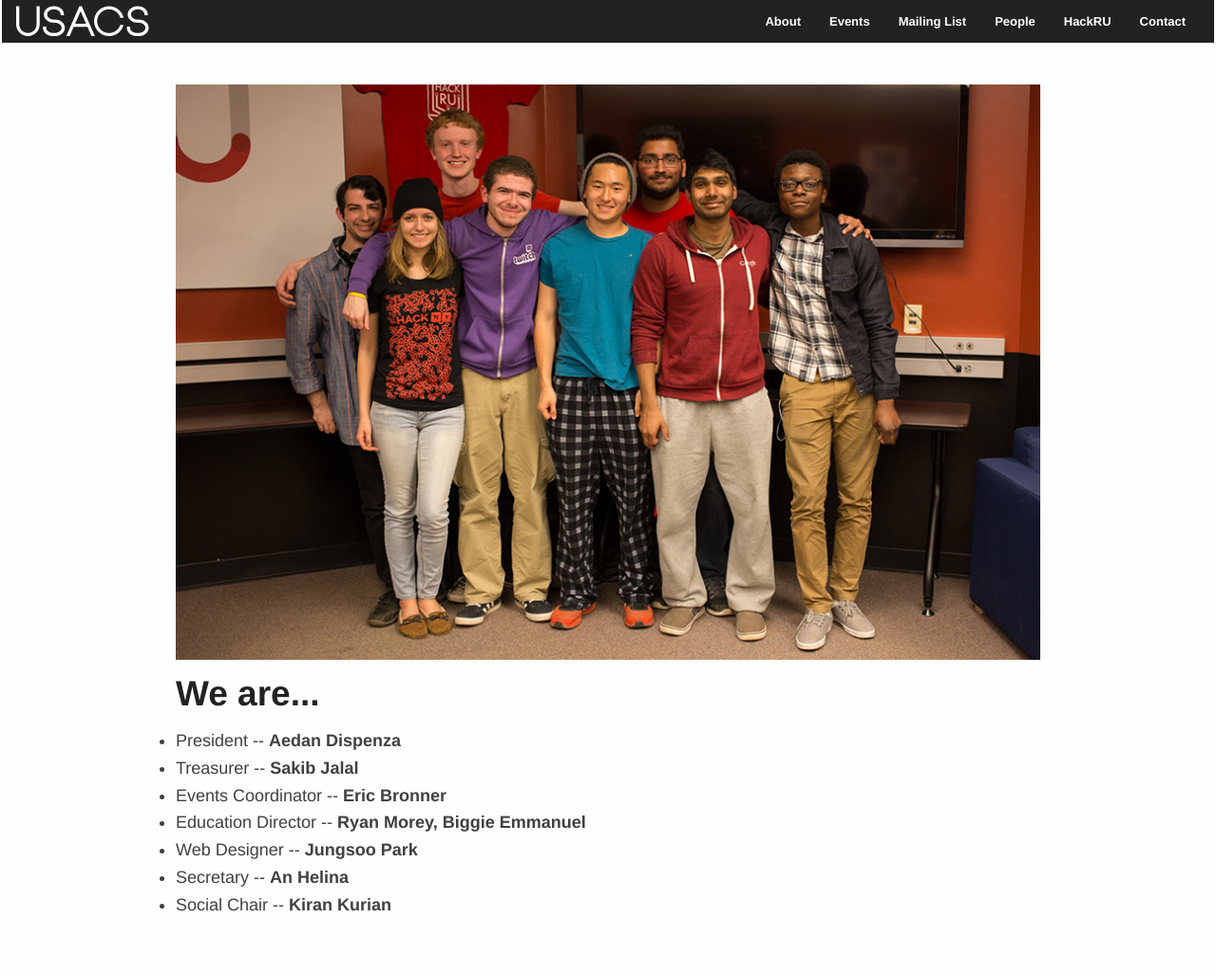
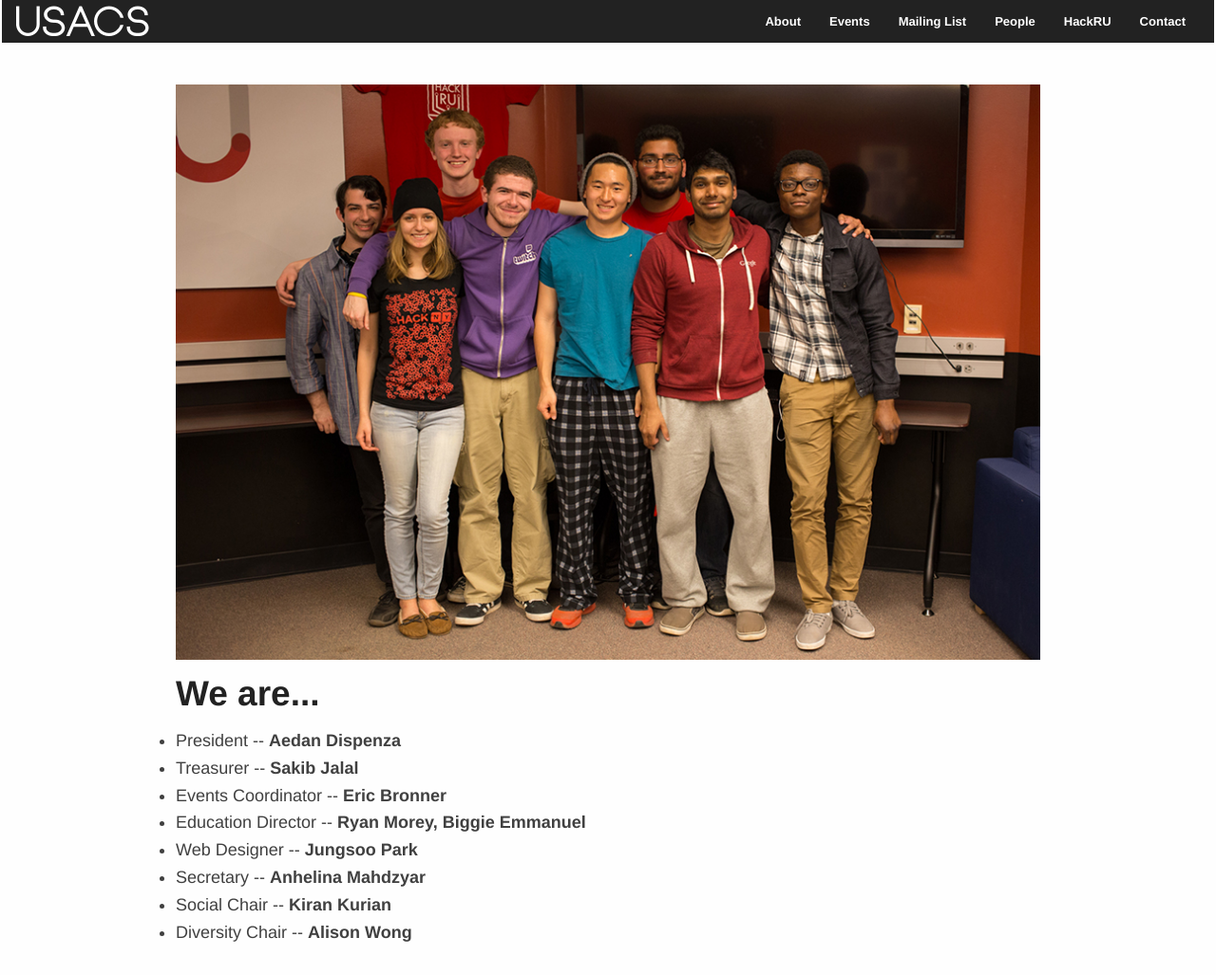
Before and after one commit to usacs/usacs.github.io, a Jekyll site: the page built from people.html, in a window 1280 px wide. Shown: the whole page at 95% size. Built offline with Jekyll 4.4.1, drawn with Linux system fonts in a browser that asks for light colours; Markdown is read by kramdown in place of the engine named in the settings; before the commit the page ends 999 px from its top, so only the background shows below that.

Commit message:
Fix An's name and add Alison

```diff
--- a/people.html
+++ b/people.html
@@ -13,8 +13,9 @@ title: "People"
             <li>Events Coordinator -- <b>Eric Bronner</b></li>
             <li>Education Director -- <b>Ryan Morey, Biggie Emmanuel</b></li>
             <li>Web Designer -- <b>Jungsoo Park</b></li>
-            <li>Secretary -- <b>An Helina</b></li>
+            <li>Secretary -- <b>Anhelina Mahdzyar</b></li>
             <li>Social Chair -- <b>Kiran Kurian</b></li>
+            <li>Diversity Chair -- <b>Alison Wong</b></li>
         </ul>
     </div>
 </div>
```
